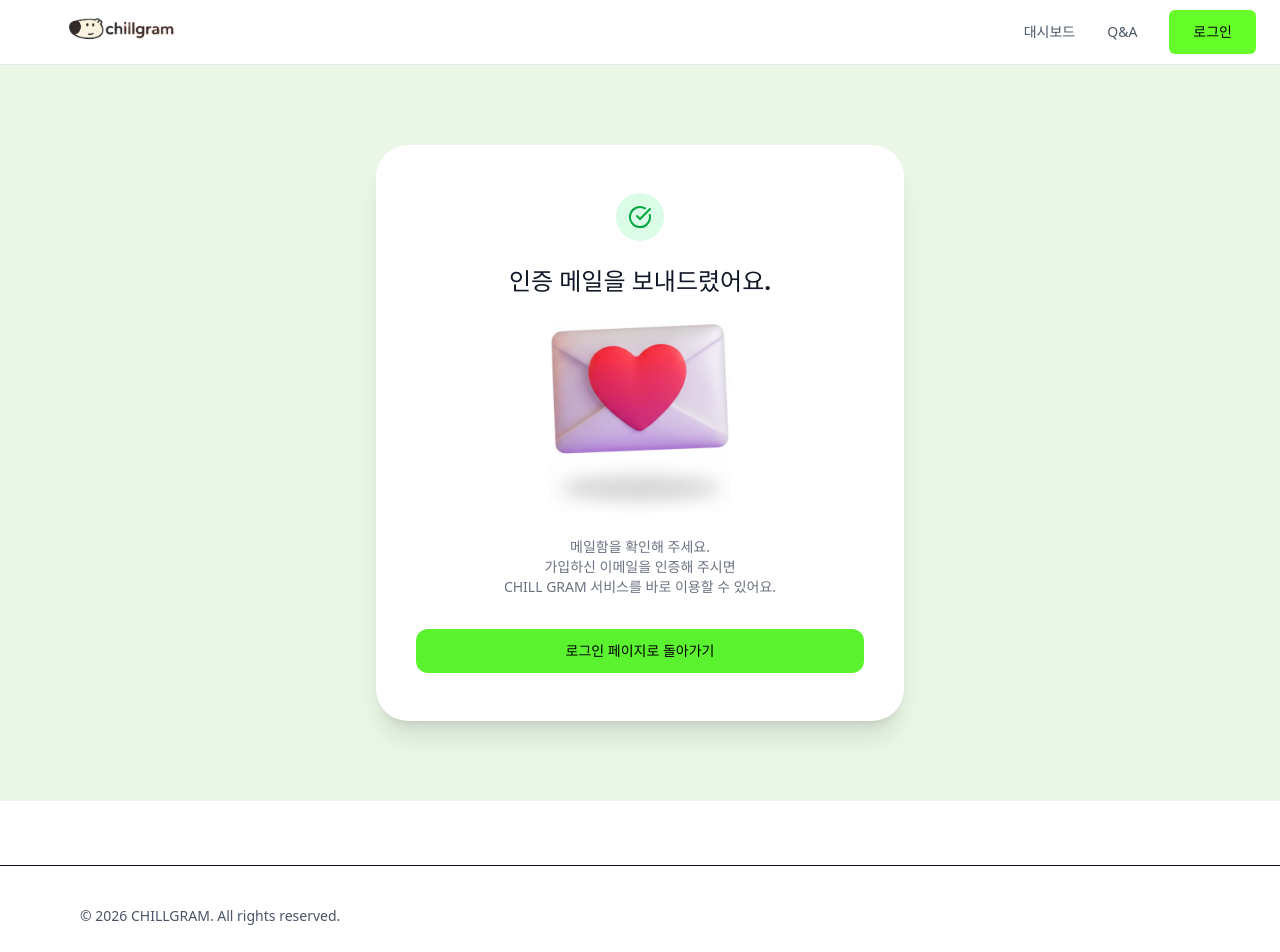
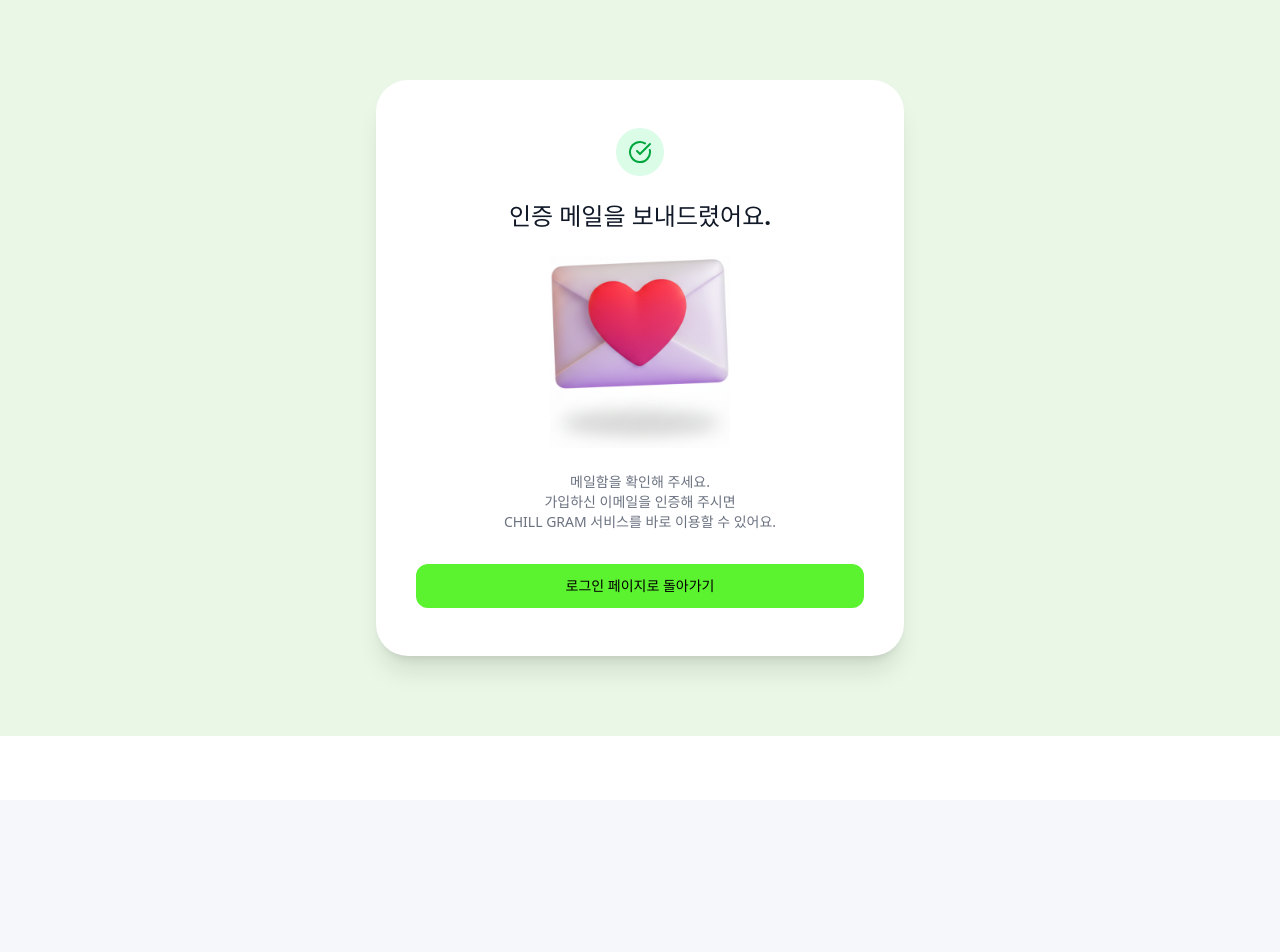
Before and after one commit to chillgram/CHILLGRAM_AI_FE, a React (Vite) app: page /signup/sent in a window 1280 px wide. Shown: the top 952 px of the page. After the commit the page ends 800 px from the top, so only its background shows below. Built offline with nearby package versions, Linux system fonts and the light colour scheme; no server answers.

Commit message:
refactor(layout): 회원가입 페이지 헤더/푸터 숨김

```diff
--- a/src/components/layout/Layout.jsx
+++ b/src/components/layout/Layout.jsx
@@ -7,18 +7,20 @@ export function Layout({ children, isLoggedIn, setIsLoggedIn }) {
   const { pathname } = useLocation();
 
   const isAdCreatePage = pathname === "/dashboard/createAD";
+  const isAuthOnlyPage = pathname.startsWith("/signup");
 
   return (
     // 선우님과 충돌 해결을 위해 min-h-dvh로 수정 했습니다
     <div className="min-h-dvh flex flex-col bg-white w-full">
-      {isAdCreatePage ? (
-        <CreateADHeader />
-      ) : (
-        <Header isLoggedIn={isLoggedIn} setIsLoggedIn={setIsLoggedIn} />
-      )}
+      {!isAuthOnlyPage &&
+        (isAdCreatePage ? (
+          <CreateADHeader />
+        ) : (
+          <Header isLoggedIn={isLoggedIn} setIsLoggedIn={setIsLoggedIn} />
+        ))}
 
       <main className="flex-1">{children}</main>
-      <Footer />
+      {!isAuthOnlyPage && <Footer />}
     </div>
   );
 }
```
